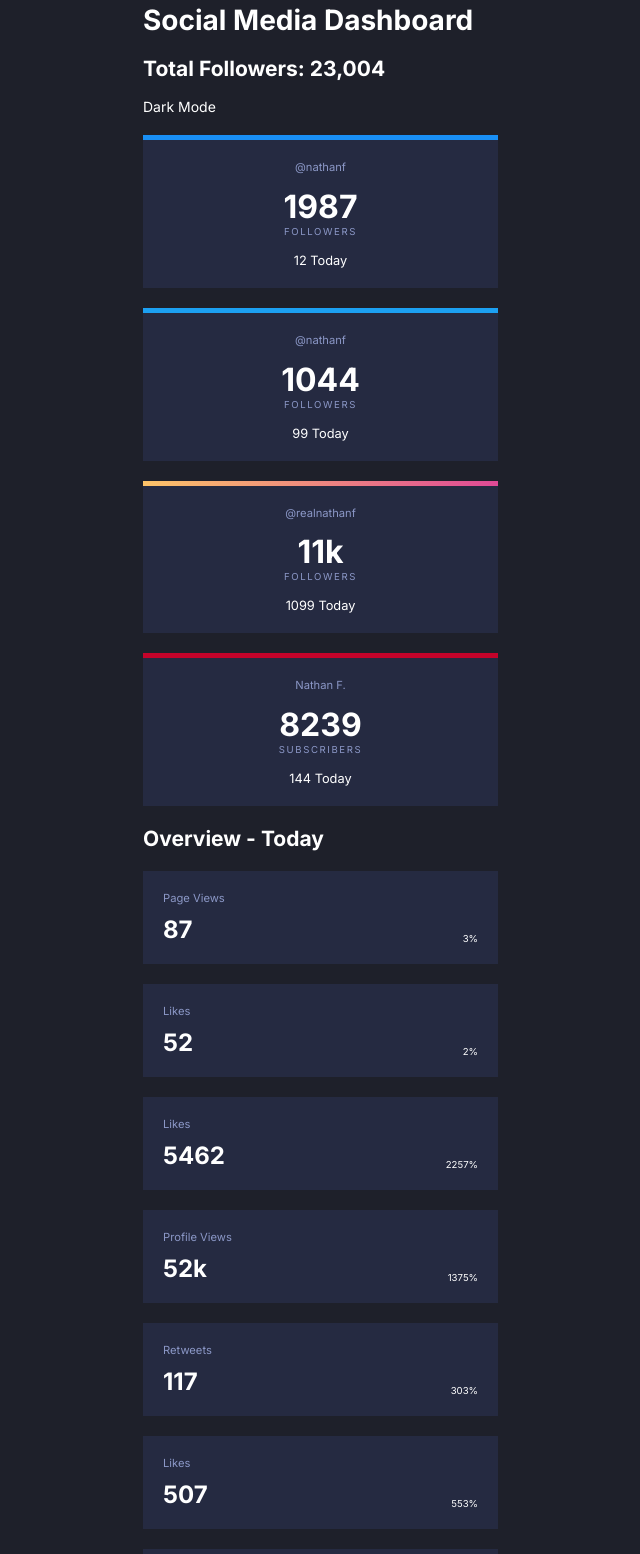
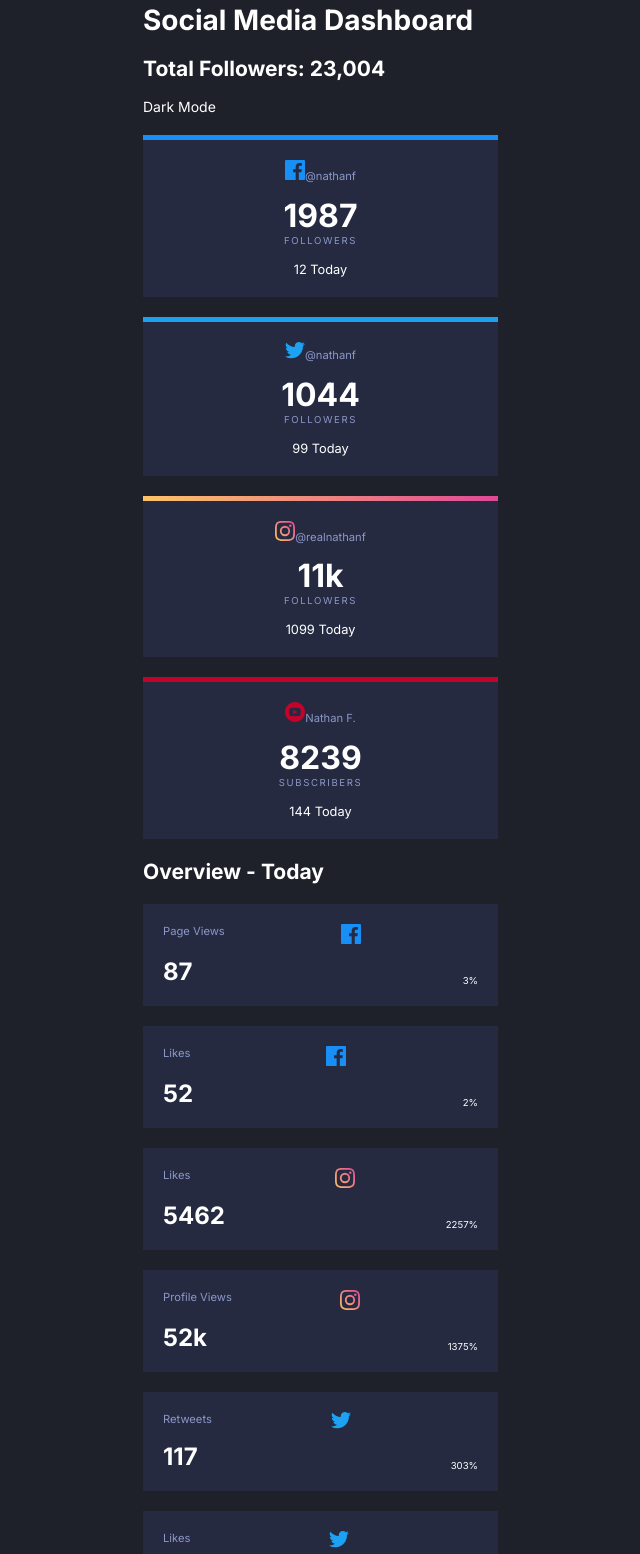
Before and after one commit to TechMusing/social-media-dashboard-with-theme-switcher, a plain HTML site: page index.html in a window 1280 px wide. Shown: the part 16-1570 px from the top of the page, without its empty margins (322-962 px from the left). Drawn offline with Linux system fonts and the light colour scheme.

Commit message:
Add social media images

```diff
--- a/index.html
+++ b/index.html
@@ -16,8 +16,8 @@
     <div class="container">
       <!-- Header -->
       <header>
-        <h1>Social Media Dashboard</h1>
-        <h2>Total Followers: 23,004</h2>
+        <h1 class="title">Social Media Dashboard</h1>
+        <h2 class="subtitle">Total Followers: 23,004</h2>
       </header>
 
       <!-- Theme Switcher -->
@@ -28,25 +28,45 @@
       <!-- Social Media Presence -->
       <main class="presence">
         <div class="card social facebook">
-          <span class="account">@nathanf</span>
+          <span class="account"
+            ><span class="account-source"
+              ><img
+                src="./images/icon-facebook.svg"
+                alt="facebook logo" /></span
+            >@nathanf</span
+          >
           <span class="followers"> 1987 </span>
           <span class="followers-label">Followers</span>
           <span class="today">12 Today</span>
         </div>
         <div class="card social twitter">
-          <span class="account">@nathanf</span>
+          <span class="account"
+            ><span class="account-source"
+              ><img src="./images/icon-twitter.svg" alt="twitter logo" /></span
+            >@nathanf</span
+          >
           <span class="followers"> 1044 </span>
           <span class="followers-label">Followers</span>
           <span class="today">99 Today</span>
         </div>
         <div class="card social instagram">
-          <span class="account">@realnathanf</span>
+          <span class="account"
+            ><span class="account-source"
+              ><img
+                src="./images/icon-instagram.svg"
+                alt="instagram logo" /></span
+            >@realnathanf</span
+          >
           <span class="followers">11k </span>
           <span class="followers-label">Followers</span>
           <span class="today">1099 Today</span>
         </div>
         <div class="card social youtube">
-          <span class="account">Nathan F.</span>
+          <span class="account"
+            ><span class="account-source"
+              ><img src="./images/icon-youtube.svg" alt="youtube logo" /></span
+            >Nathan F.</span
+          >
           <span class="followers">8239 </span>
           <span class="followers-label">Subscribers</span>
           <span class="today">144 Today</span>
@@ -60,49 +80,65 @@
           <div class="card stats">
             <span class="stat-label">Page Views</span>
             <span class="stat-volume">87</span>
-            <span class="stat-source"></span>
+            <span class="stat-source"
+              ><img src="./images/icon-facebook.svg" alt="facebook logo"
+            /></span>
             <span class="stat-change">3%</span>
           </div>
           <div class="card stats">
             <span class="stat-label">Likes</span>
             <span class="stat-volume">52</span>
-            <span class="stat-source"></span>
+            <span class="stat-source"
+              ><img src="./images/icon-facebook.svg" alt="facebook logo"
+            /></span>
             <span class="stat-change">2%</span>
           </div>
           <div class="card stats">
             <span class="stat-label">Likes</span>
             <span class="stat-volume">5462</span>
-            <span class="stat-source"></span>
+            <span class="stat-source"
+              ><img src="./images/icon-instagram.svg" alt="instagram logo"
+            /></span>
             <span class="stat-change">2257%</span>
           </div>
           <div class="card stats">
             <span class="stat-label">Profile Views</span>
             <span class="stat-volume">52k</span>
-            <span class="stat-source"></span>
+            <span class="stat-source"
+              ><img src="./images/icon-instagram.svg" alt="instagram logo"
+            /></span>
             <span class="stat-change">1375%</span>
           </div>
           <div class="card stats">
             <span class="stat-label">Retweets</span>
             <span class="stat-volume">117</span>
-            <span class="stat-source"></span>
+            <span class="stat-source"
+              ><img src="./images/icon-twitter.svg" alt="twitter logo"
+            /></span>
             <span class="stat-change">303%</span>
           </div>
           <div class="card stats">
             <span class="stat-label">Likes</span>
             <span class="stat-volume">507</span>
-            <span class="stat-source"></span>
+            <span class="stat-source"
+              ><img src="./images/icon-twitter.svg" alt="twitter logo"
+            /></span>
             <span class="stat-change">553%</span>
           </div>
           <div class="card stats">
             <span class="stat-label">Likes</span>
             <span class="stat-volume">107</span>
-            <span class="stat-source"></span>
+            <span class="stat-source"
+              ><img src="./images/icon-youtube.svg" alt="youtube logo"
+            /></span>
             <span class="stat-change">19%</span>
           </div>
           <div class="card stats">
             <span class="stat-label">Total Views</span>
             <span class="stat-volume">1407</span>
-            <span class="stat-source"></span>
+            <span class="stat-source"
+              ><img src="./images/icon-youtube.svg" alt="youtube logo"
+            /></span>
             <span class="stat-change">12%</span>
           </div>
         </div>
```
